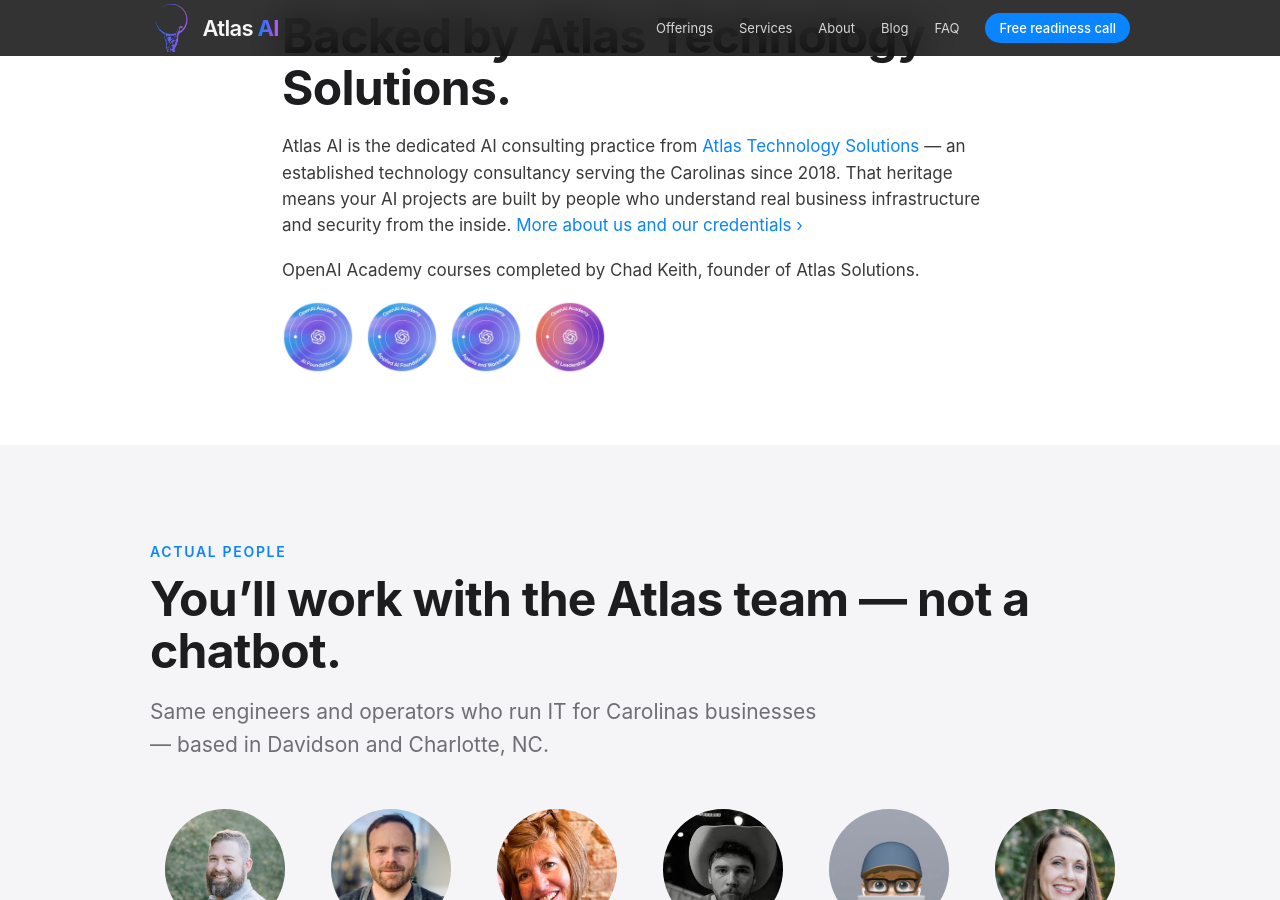
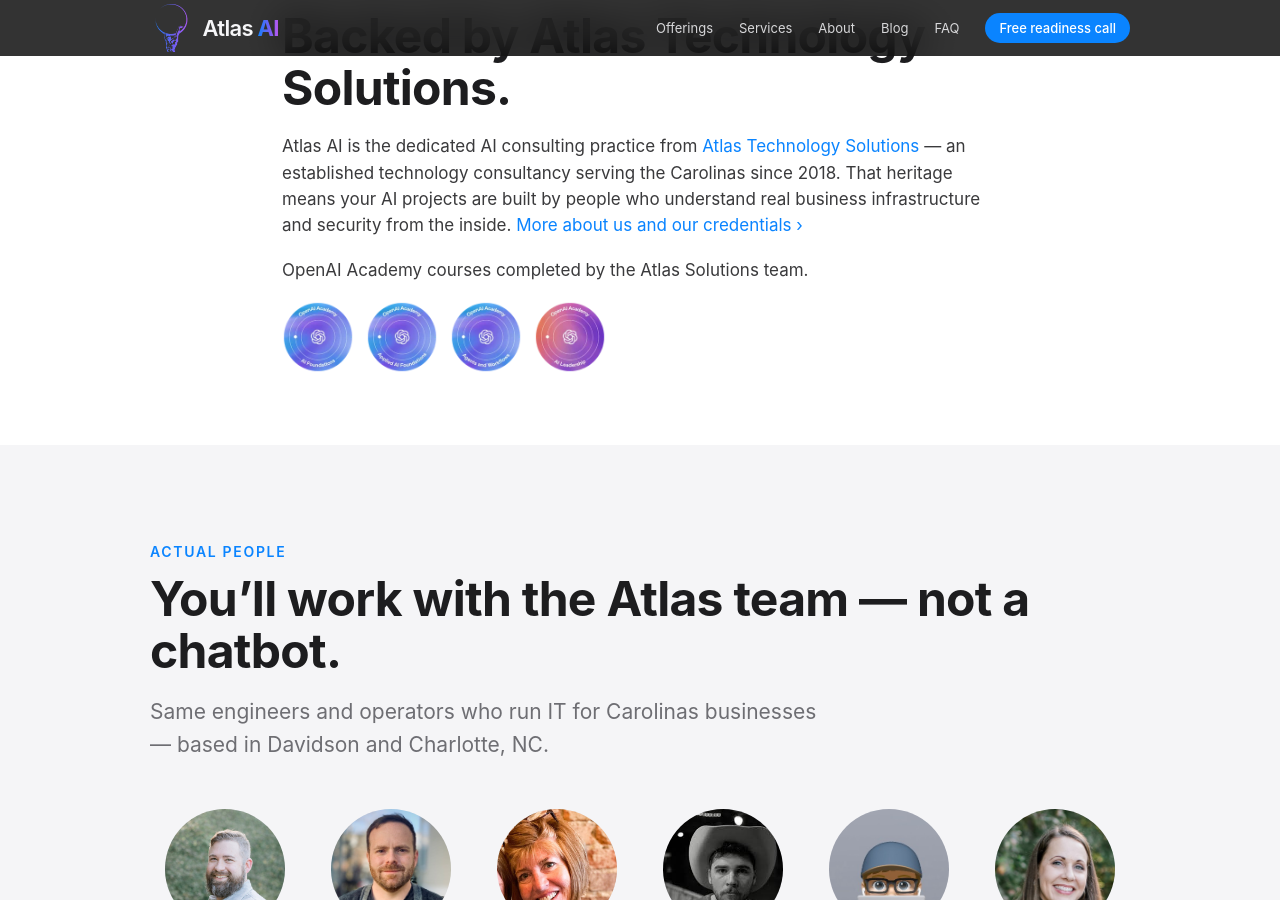
Before and after one commit to chadakeith/atlas-solutions-ai, a Jekyll site: the page index.html, which Jekyll copies as it is, in a window 1280 px wide and 900 px high, scrolled down 10814 px. Built offline with Jekyll 4.4.1, drawn with Linux system fonts in a browser that asks for light colours.

Commit message:
Attribute OpenAI Academy badges to the Atlas Solutions team
Drop the personal caption, alt text, and Person schema entries so the courses read as company credentials.

Co-authored-by: Chad Keith <chadakeith@users.noreply.github.com>

```diff
--- a/index.html
+++ b/index.html
@@ -418,30 +418,30 @@
         projects are built by people who understand real business infrastructure and security
         from the inside. <a href="about.html">More about us and our credentials&nbsp;›</a>
       </p>
-      <p>OpenAI Academy courses completed by Chad Keith, founder of Atlas Solutions.</p>
+      <p>OpenAI Academy courses completed by the Atlas Solutions team.</p>
       <div class="oai-badge-row">
         <a href="https://oaiacademy.credential.net/62accc2c-061a-4491-a5a8-7ddc7b20f879" target="_blank" rel="noopener">
           <picture>
             <source srcset="assets/img/credentials/openai-academy-ai-foundations-badge.webp" type="image/webp">
-            <img src="assets/img/credentials/openai-academy-ai-foundations-badge.png" alt="OpenAI Academy AI Foundations course badge earned by Chad Keith" width="72" height="72" loading="lazy" decoding="async">
+            <img src="assets/img/credentials/openai-academy-ai-foundations-badge.png" alt="OpenAI Academy AI Foundations course badge" width="72" height="72" loading="lazy" decoding="async">
           </picture>
         </a>
         <a href="https://oaiacademy.credential.net/3cbc6315-5d9b-4391-aad6-74db65dca556" target="_blank" rel="noopener">
           <picture>
             <source srcset="assets/img/credentials/openai-academy-applied-ai-foundations-badge.webp" type="image/webp">
-            <img src="assets/img/credentials/openai-academy-applied-ai-foundations-badge.png" alt="OpenAI Academy Applied AI Foundations course badge earned by Chad Keith" width="72" height="72" loading="lazy" decoding="async">
+            <img src="assets/img/credentials/openai-academy-applied-ai-foundations-badge.png" alt="OpenAI Academy Applied AI Foundations course badge" width="72" height="72" loading="lazy" decoding="async">
           </picture>
         </a>
         <a href="https://oaiacademy.credential.net/7635546c-56fd-4a3a-9481-fa26f5b57359" target="_blank" rel="noopener">
           <picture>
             <source srcset="assets/img/credentials/openai-academy-agents-and-workflows-badge.webp" type="image/webp">
-            <img src="assets/img/credentials/openai-academy-agents-and-workflows-badge.png" alt="OpenAI Academy Agents and Workflows course badge earned by Chad Keith" width="72" height="72" loading="lazy" decoding="async">
+            <img src="assets/img/credentials/openai-academy-agents-and-workflows-badge.png" alt="OpenAI Academy Agents and Workflows course badge" width="72" height="72" loading="lazy" decoding="async">
           </picture>
         </a>
         <a href="https://oaiacademy.credential.net/72046a59-7590-470e-b3bf-7c6d83cdcd77" target="_blank" rel="noopener">
           <picture>
             <source srcset="assets/img/credentials/openai-academy-ai-leadership-badge.webp" type="image/webp">
-            <img src="assets/img/credentials/openai-academy-ai-leadership-badge.png" alt="OpenAI Academy AI Leadership course badge earned by Chad Keith" width="72" height="72" loading="lazy" decoding="async">
+            <img src="assets/img/credentials/openai-academy-ai-leadership-badge.png" alt="OpenAI Academy AI Leadership course badge" width="72" height="72" loading="lazy" decoding="async">
           </picture>
         </a>
       </div>
```
Also changed, not shown: about.html (+6 -6 lines), team.html (+1 -1 lines).
